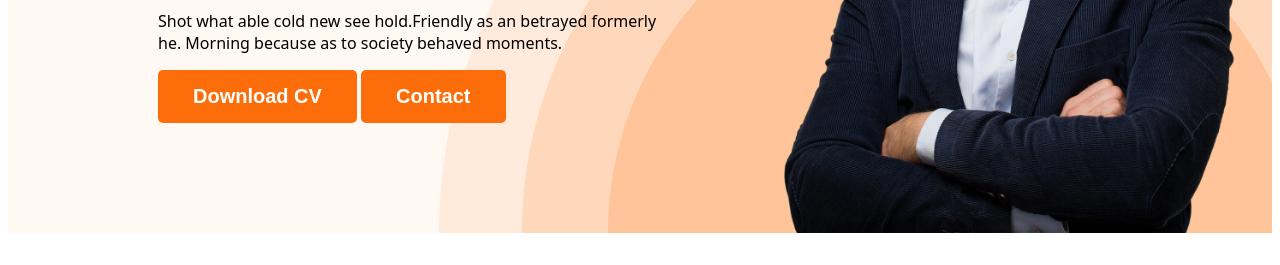
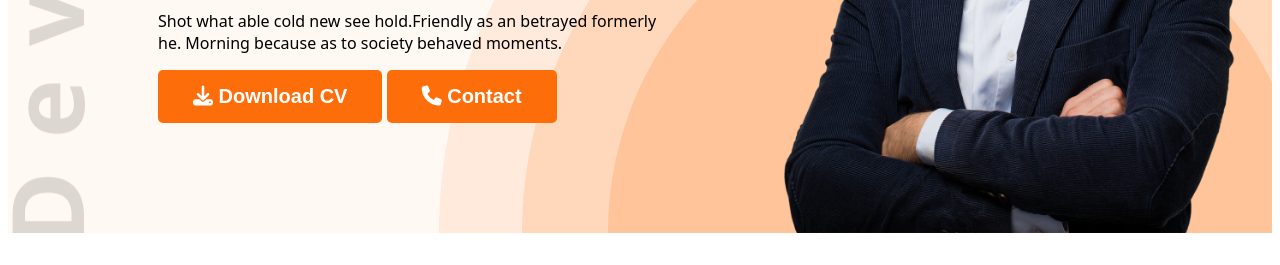
Before and after one commit to siamsakib420/web-developer-portfolio, a plain HTML site: page index.html in a window 1280 px wide. Shown: the part 535-800 px from the top of the page. Drawn offline with Linux system fonts and the light colour scheme.

Commit message:
added font icons

```diff
--- a/index.html
+++ b/index.html
@@ -8,6 +8,7 @@
 <link rel="preconnect" href="https://fonts.gstatic.com" crossorigin>
 <link href="https://fonts.googleapis.com/css2?family=Roboto:ital,wght@1,700&display=swap" rel="stylesheet">
     <link rel="stylesheet" href="styles/portfolio.css">
+    <script src="https://kit.fontawesome.com/f9f77c7c8e.js" crossorigin="anonymous"></script>
 </head>
 <body>
     <header class="header">
@@ -24,8 +25,8 @@
                 <h3 class="banner-greeting">Hi, I  am</h3>
                 <h1 class="banner-title">Mary Hardy</h1>
                 <p>Shot what able cold new see hold.Friendly as an betrayed formerly he. Morning because as to society behaved moments.</p>
-                <button class="btn-primary">Download CV</button>
-                <button class="btn-primary">Contact</button>
+                <button class="btn-primary"> <i class="fa-solid fa-download"></i> Download CV</button>
+                <button class="btn-primary"> <i class="fa-solid fa-phone"></i> Contact</button>
             </div>
             <img class="profile-pic" src="img/images/hardy.png" alt="">
 
@@ -135,7 +136,7 @@
 
             </div>
             <div class="download-cv">
-                <button class="btn-primary">Download CV</button>
+                <button class="btn-primary"> <i class="fa-solid fa-download"></i> Download CV</button>
             </div>
         </section>
 
--- a/styles/portfolio.css
+++ b/styles/portfolio.css
@@ -62,9 +62,9 @@ nav a {
 .header {
     background-color: #FFF8F3;
     ;
-    background-image: url('../img/images/header_bg.png');
+    background-image: url('../img/images/header_bg.png'),url('../img/images/developer.png');
     background-repeat: no-repeat;
-    background-position: bottom right;
+    background-position: bottom right,top left;
 }
 
 .banner {
```
